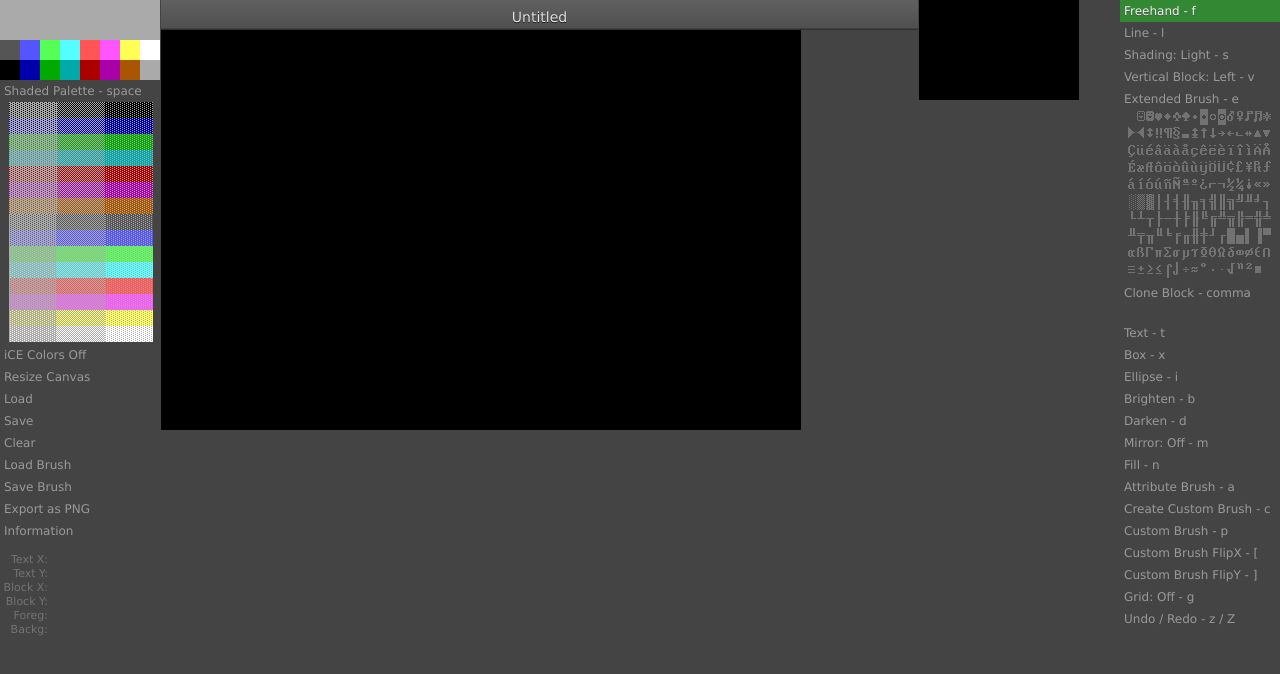
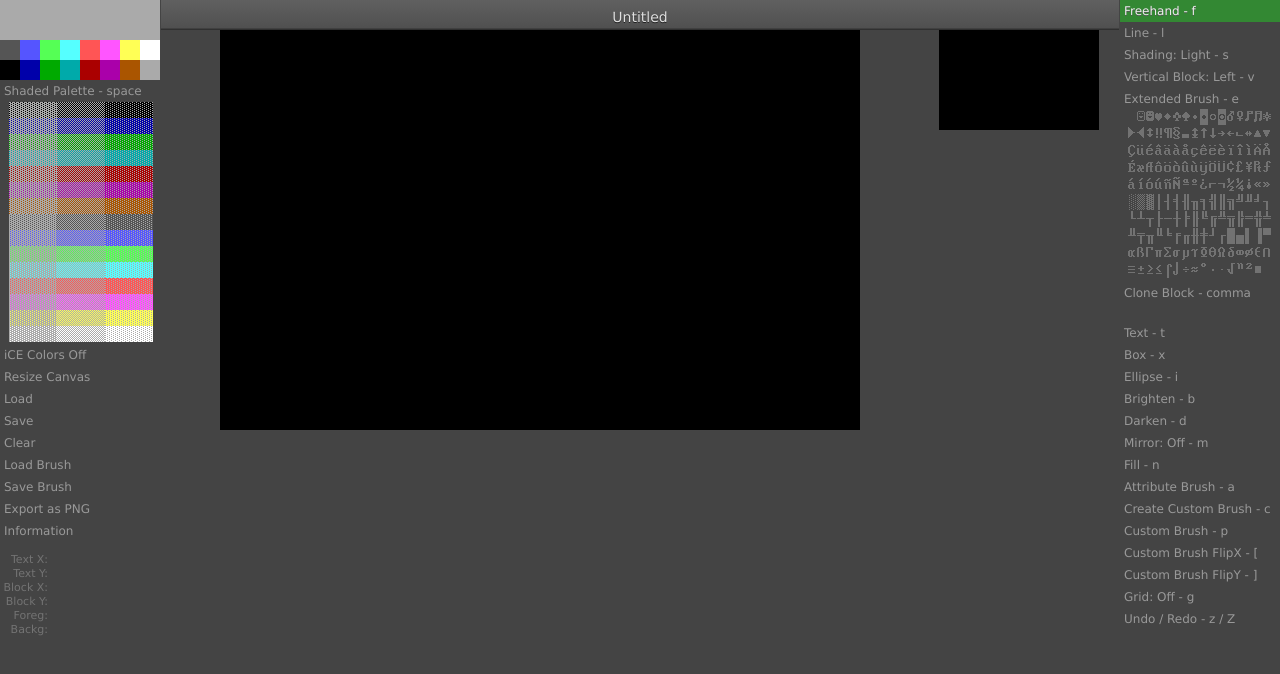
Before and after one commit to xero/moebius-web, a plain HTML site: page index.html in a window 1280 px wide. Drawn offline with Linux system fonts and the light colour scheme.

Commit message:
Some small layout improvements.

```diff
--- a/editor/editor.js
+++ b/editor/editor.js
@@ -234,9 +234,6 @@ function editorCanvas(divEditor, columns, rows, palette, noblink, preview, codep
         ctx = canvas.getContext("2d");
         imageData = ctx.createImageData(retina ? 16 : 8, retina ? 32 : 16);
         image = new Uint8Array(columns * rows * 3);
-        canvas.style.position = "absolute";
-        canvas.style.left = "0px";
-        canvas.style.top = "0px";
         clearImage();
         divEditor.appendChild(canvas);
 
@@ -259,12 +256,12 @@ function editorCanvas(divEditor, columns, rows, palette, noblink, preview, codep
 
         canvas.addEventListener("mousedown", function (evt) {
             evt.preventDefault();
-            canvasEvent(mouseDownListeners, evt.pageX, evt.pageY, evt.shiftKey, evt.altKey, evt.ctrlKey);
+            canvasEvent(mouseDownListeners, evt.pageX - evt.currentTarget.offsetLeft, evt.pageY - evt.currentTarget.offsetTop, evt.shiftKey, evt.altKey, evt.ctrlKey);
         }, false);
 
         canvas.addEventListener("mouseup", function (evt) {
             evt.preventDefault();
-            canvasEvent(mouseUpListeners, evt.pageX, evt.pageY, evt.shiftKey, evt.altKey, evt.ctrlKey);
+            canvasEvent(mouseUpListeners, evt.pageX - evt.currentTarget.offsetLeft, evt.pageY - evt.currentTarget.offsetTop, evt.shiftKey, evt.altKey, evt.ctrlKey);
         }, false);
 
         canvas.addEventListener("mousemove", function (evt) {
@@ -272,9 +269,9 @@ function editorCanvas(divEditor, columns, rows, palette, noblink, preview, codep
             evt.preventDefault();
             mouseButton = (evt.buttons !== undefined) ? evt.buttons : evt.which;
             if (mouseButton) {
-                canvasEvent(mouseDragListeners, evt.pageX, evt.pageY, evt.shiftKey, evt.altKey, evt.ctrlKey);
+                canvasEvent(mouseDragListeners, evt.pageX - evt.currentTarget.offsetLeft, evt.pageY - evt.currentTarget.offsetTop, evt.shiftKey, evt.altKey, evt.ctrlKey);
             } else {
-                canvasEvent(mouseMoveListeners, evt.pageX, evt.pageY);
+                canvasEvent(mouseMoveListeners, evt.pageX - evt.currentTarget.offsetLeft, evt.pageY - evt.currentTarget.offsetTop);
             }
         }, false);
 
--- a/style.css
+++ b/style.css
@@ -11,19 +11,22 @@ html, body, #container {
 
 #editor {
     position: relative;
-    cursor: crosshair;
+    width: calc(100% - 160px - 1px - 160px - 1px - 200px - 1px);
+    height: calc(100% - 30px);
+    margin-left: 161px;
     overflow: auto;
-    height: calc(100% - 30px);
     margin-top: 30px;
     z-index: 0;
+    text-align: center;
 }
 
-#editor, #title {
-    width: calc(100% - 160px - 1px - 160px - 1px - 200px - 1px);
-    margin-left: 161px;
+#editor canvas {
+    margin: 0px 10px;
 }
 
 #title {
+    margin-left: 161px;
+    width: calc(100% - 160px - 1px - 160px - 1px);
     font: normal normal normal 14px "Lucida Grande", sans-serif;
     position: fixed;
     background: linear-gradient(to bottom, #606060 0px, #505050 28px, #303030 29px);
@@ -43,6 +46,7 @@ html, body, #container {
 }
 
 #editor canvas {
+    cursor: crosshair;
     image-rendering: -moz-crisp-edges;
     image-rendering: -webkit-optimize-contrast;
 }
@@ -60,8 +64,10 @@ html, body, #container {
 #preview {
     margin-right: 161px;
     width: 200px;
-    height: 100%;
+    height: calc(100% - 30px);
+    top: 30px;
     overflow-y: auto;
+    text-align: center;
 }
 
 #sidebar-right, #preview {
```
